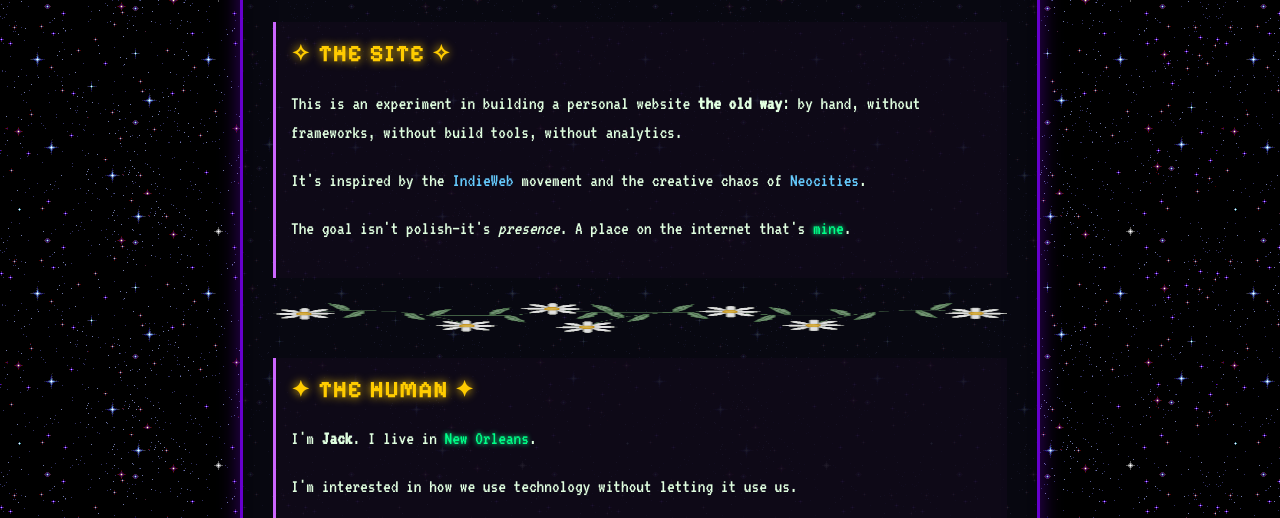
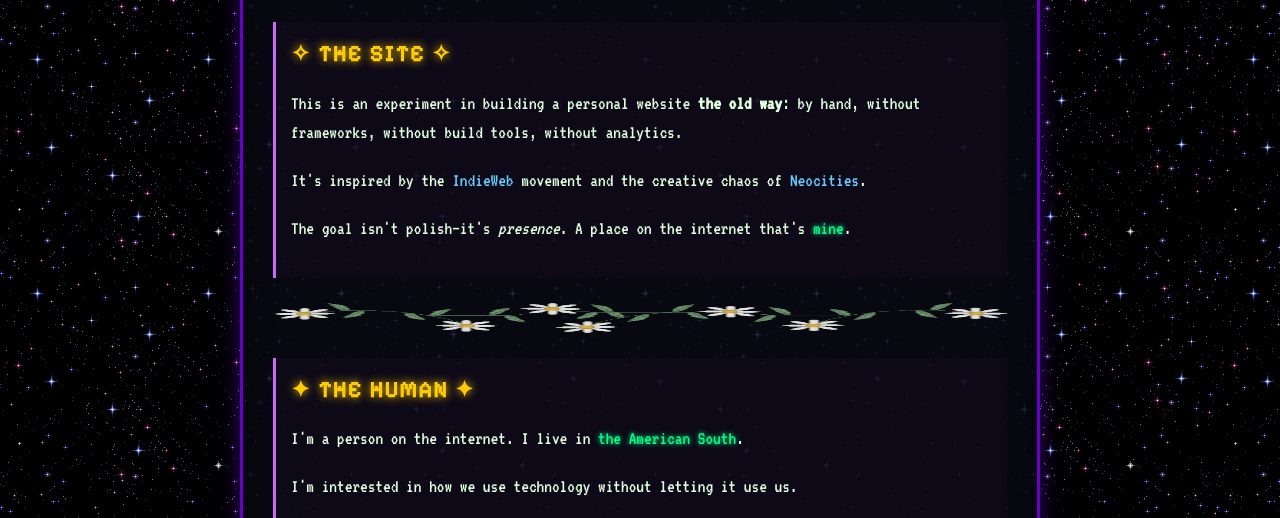
Before and after one commit to APLASTICBAGGY/APLASTICBAGGY.github.io, a plain HTML site: page about.html in a window 1280 px wide. Shown: the part 273-791 px from the top of the page. Drawn offline with Linux system fonts and the light colour scheme.

Commit message:
Remove name from about page, add STYLE-GUIDE.md

```diff
--- a/about.html
+++ b/about.html
@@ -55,7 +55,7 @@
       <section class="about-section">
         <h2>✦ the human ✦</h2>
         <p>
-          I'm <b>Jack</b>. I live in <span class="date-glow">New Orleans</span>.
+          I'm a person on the internet. I live in <span class="date-glow">the American South</span>.
         </p>
         <p>
           I'm interested in how we use technology
```
Also changed, not shown: 1 other file.
